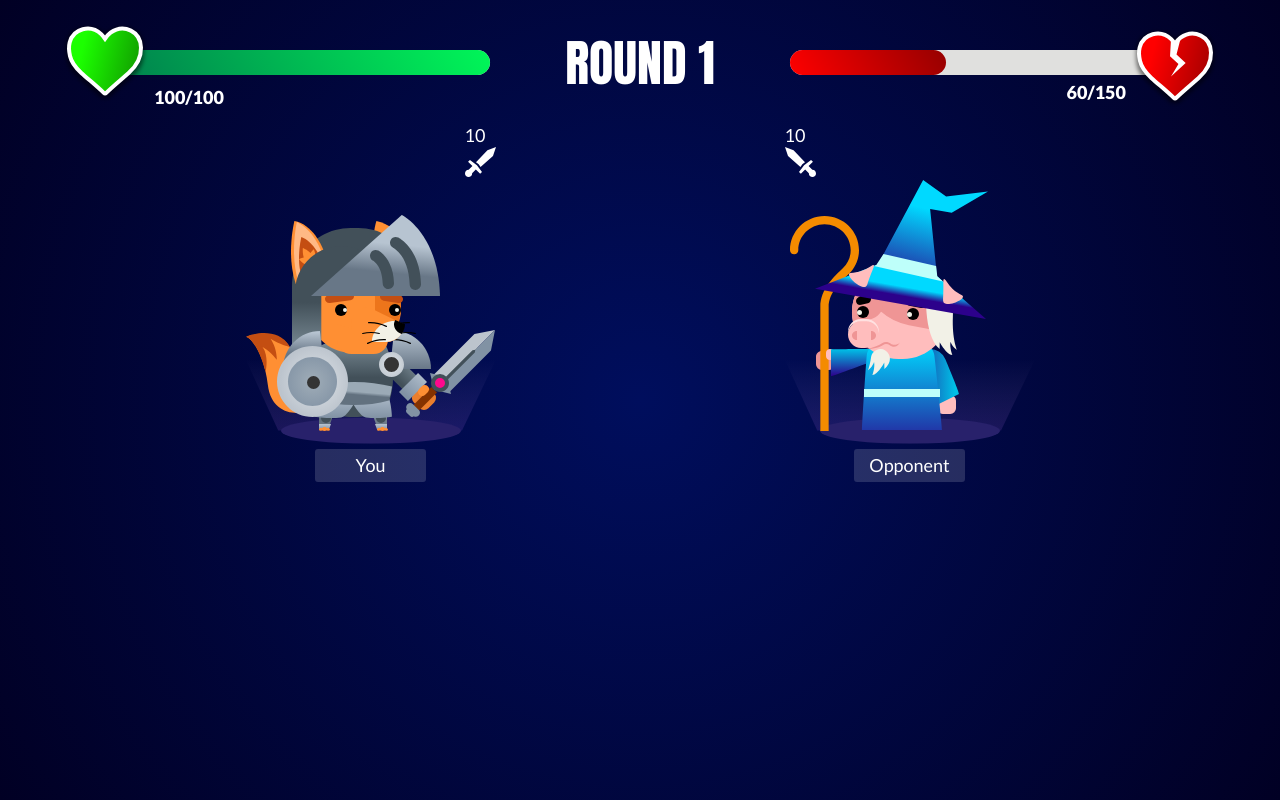
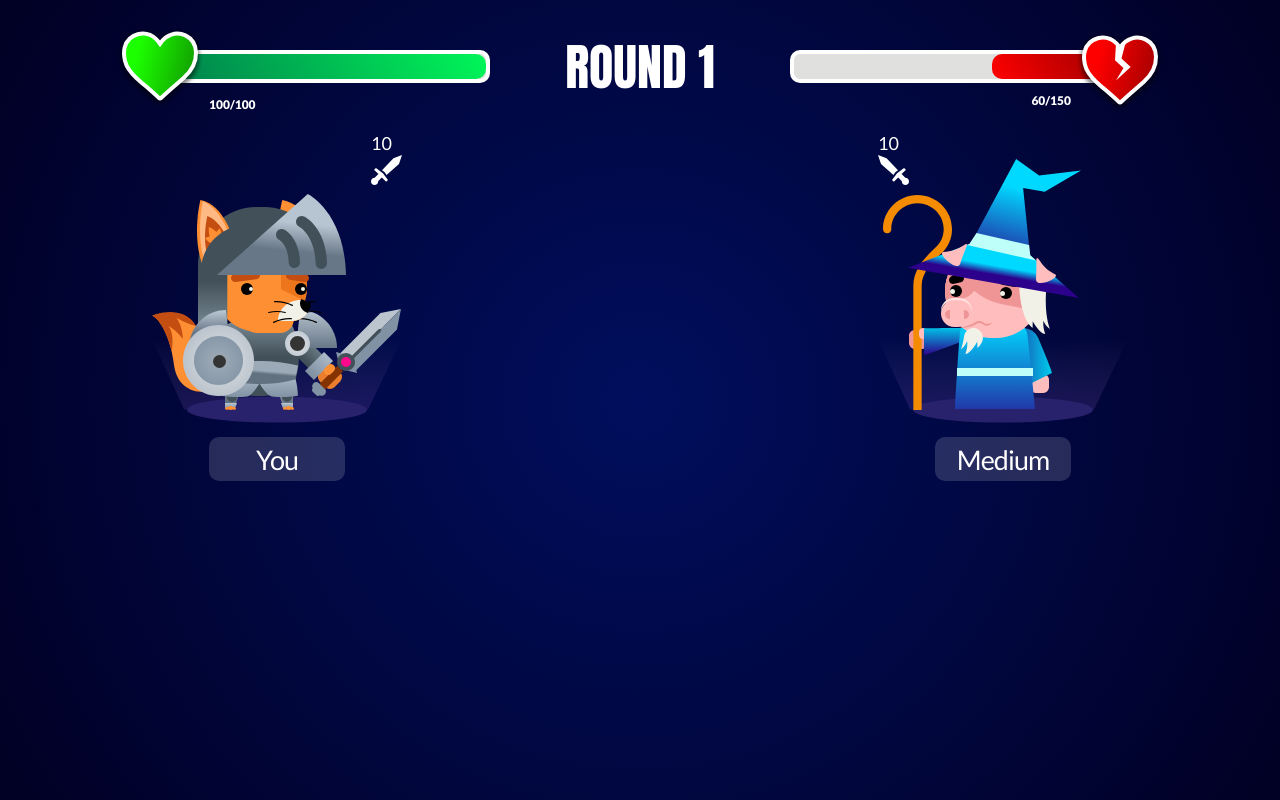
Before and after one commit to tamaraeaton/trivia-fighters, a React (Create React App) app: page /game in a window 1280 px wide. Built offline with nearby package versions, Linux system fonts and the light colour scheme.

Commit message:
RAP403QA: - fixed formatting per QA feedback

```diff
--- a/src/components/Avatar/Avatar.scss
+++ b/src/components/Avatar/Avatar.scss
@@ -38,8 +38,12 @@
 .avatarName {
   text-align: center;
   background-color: rgba(255, 255, 255, 0.15);
-  width: 100px;
-  border-radius: 3px;
+  height: 33px;
+  width: 50%;
+  border-radius: 10px;
   padding: 0.3rem;
-  margin: 0;
+  margin: 0.5rem 0;
+  font-size: 27px;
+  letter-spacing: -0.96px;
+  line-height: 33px;
 }
--- a/src/components/Avatar/Avatar.tsx
+++ b/src/components/Avatar/Avatar.tsx
@@ -19,8 +19,13 @@ const Avatar: FunctionComponent<AvatarProps> = ({
   return (
     <div className="wrapper">
       <div data-testid="avatar" className="avatarContainer">
-        <img className="avatarShadow" src={shadow} alt={alt} />
-        <img className="avatarShadowBase" src={shadowBase} alt={alt} />
+        <img
+          className="avatarShadow"
+          data-testid="shadowAlt"
+          src={shadow}
+          alt=""
+        />
+        <img className="avatarShadowBase" src={shadowBase} alt="" />
         <img
           data-testid="avatarImage"
           className="avatarImage"
--- a/src/components/HealthBar/HealthBar.scss
+++ b/src/components/HealthBar/HealthBar.scss
@@ -2,11 +2,11 @@
   display: flex;
   position: relative;
   height: 25px;
-  // width: 100%;
-  min-width: 389px;
+  min-width: 330px;
   background-color: #e0e0de;
-  border-radius: 50px;
+  border-radius: 10px;
   margin: 50px 0;
+  border: 4px solid white;
 }
 
 .label {
@@ -22,6 +22,13 @@
 
 .fillerReversed {
   justify-content: end;
+}
+
+.healthAndScoreFont {
+  font-size: 12px;
+  font-weight: 900;
+  letter-spacing: 0;
+  line-height: 15px;
 }
 
 .healthAndScore {
--- a/src/components/HealthBar/HealthBar.tsx
+++ b/src/components/HealthBar/HealthBar.tsx
@@ -19,10 +19,15 @@ const HealthBar: FunctionComponent<HealthBarProps> = ({
   const healthPercentage = Math.round((currentHealth / maxHealth) * 100);
 
   return (
-    <div data-testid={testID} className="healthbarContainer">
+    <div
+      data-testid={testID}
+      className={`healthbarContainer ${
+        isReversed ? 'fillerReversed' : undefined
+      }`}
+    >
       <div
         data-testid="healthBarFill"
-        className={`${isReversed ? 'fillerReversed' : undefined} filler`}
+        className="filler"
         style={{
           width: `${healthPercentage}%`,
           background:
@@ -34,7 +39,7 @@ const HealthBar: FunctionComponent<HealthBarProps> = ({
       <div
         className={`${
           isReversed ? 'healthAndScoreReversed' : undefined
-        } healthAndScore`}
+        } healthAndScore healthAndScoreFont`}
       >
         {healthPercentage < 50 ? (
           <img
--- a/src/components/Round/Round.scss
+++ b/src/components/Round/Round.scss
@@ -8,5 +8,4 @@
   font-size: 50px;
   letter-spacing: 0;
   line-height: 61px;
-  margin: 0;
 }
--- a/src/pages/Game.scss
+++ b/src/pages/Game.scss
@@ -4,7 +4,7 @@
 
 .avatarContainerWrapper {
   display: flex;
-  justify-content: space-around;
+  justify-content: space-between;
   align-items: flex-end;
 }
 
--- a/src/pages/Game.tsx
+++ b/src/pages/Game.tsx
@@ -41,7 +41,7 @@ const Game: React.FunctionComponent = () => {
           <Action isReversed={true} actionState={'attack'} attackValue={10} />
           <Avatar
             alt="wizardpig"
-            name="Opponent"
+            name="Medium"
             character={WizardPig}
             shadowBase={ShadowBase}
             shadow={Shadow}
```
Also changed, not shown: 1 other file (tests, documents, lock files or other folders).
